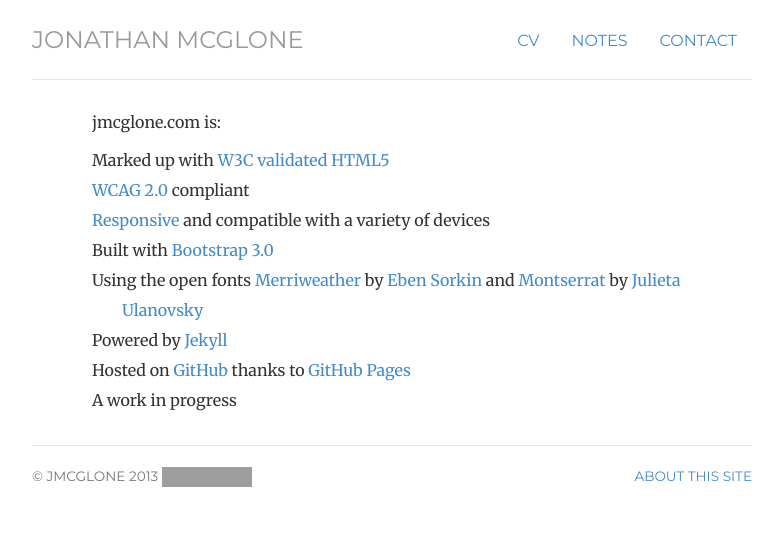
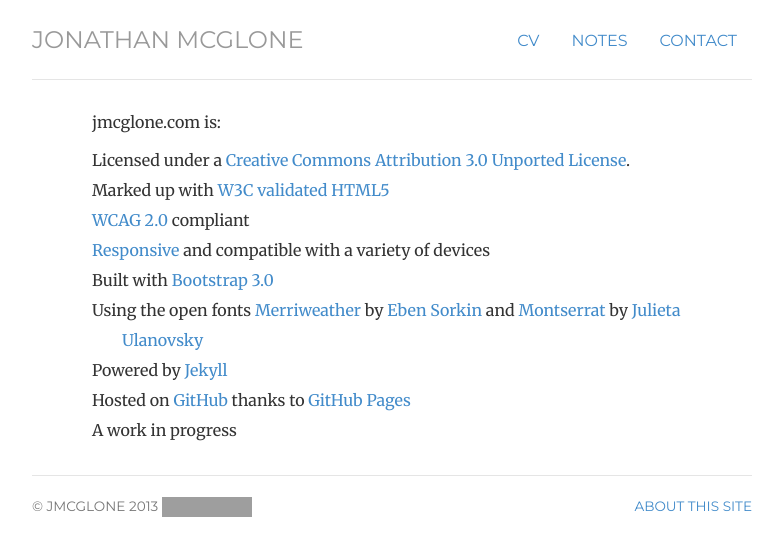
Before and after one commit to jmcglone/jmcglone.github.io, a Jekyll site: the page built from about/index.html, in a window 1280 px wide. Shown: the top 556 px of the page, without its empty margins (248-1031 px from the left). Built offline with Jekyll 4.4.1, drawn with Linux system fonts in a browser that asks for light colours; grey boxes are pictures that could not be loaded.

Commit message:
Update index.html
Add CC license

```diff
--- a/about/index.html
+++ b/about/index.html
@@ -8,6 +8,7 @@
     <p>jmcglone.com is:</p>
 
       <ul class="list-unstyled">
+        <li>Licensed under a <a rel="license" href="http://creativecommons.org/licenses/by/3.0/deed.en_US">Creative Commons Attribution 3.0 Unported License</a>. </li>
         <li>Marked up with <a href="http://validator.w3.org/check?uri=http%3A%2F%2Fjmcglone.com%2F" title="HTML5 Validator">W3C validated HTML5</a></li>
         <li><a href="http://www.w3.org/TR/WCAG20/" title="WCAG 2.0">WCAG 2.0</a> compliant</li>
         <li><a href="http://alistapart.com/article/responsive-web-design" title="Responsive Web Design at A List Apart">Responsive</a> and compatible with a variety of devices</li>
```
